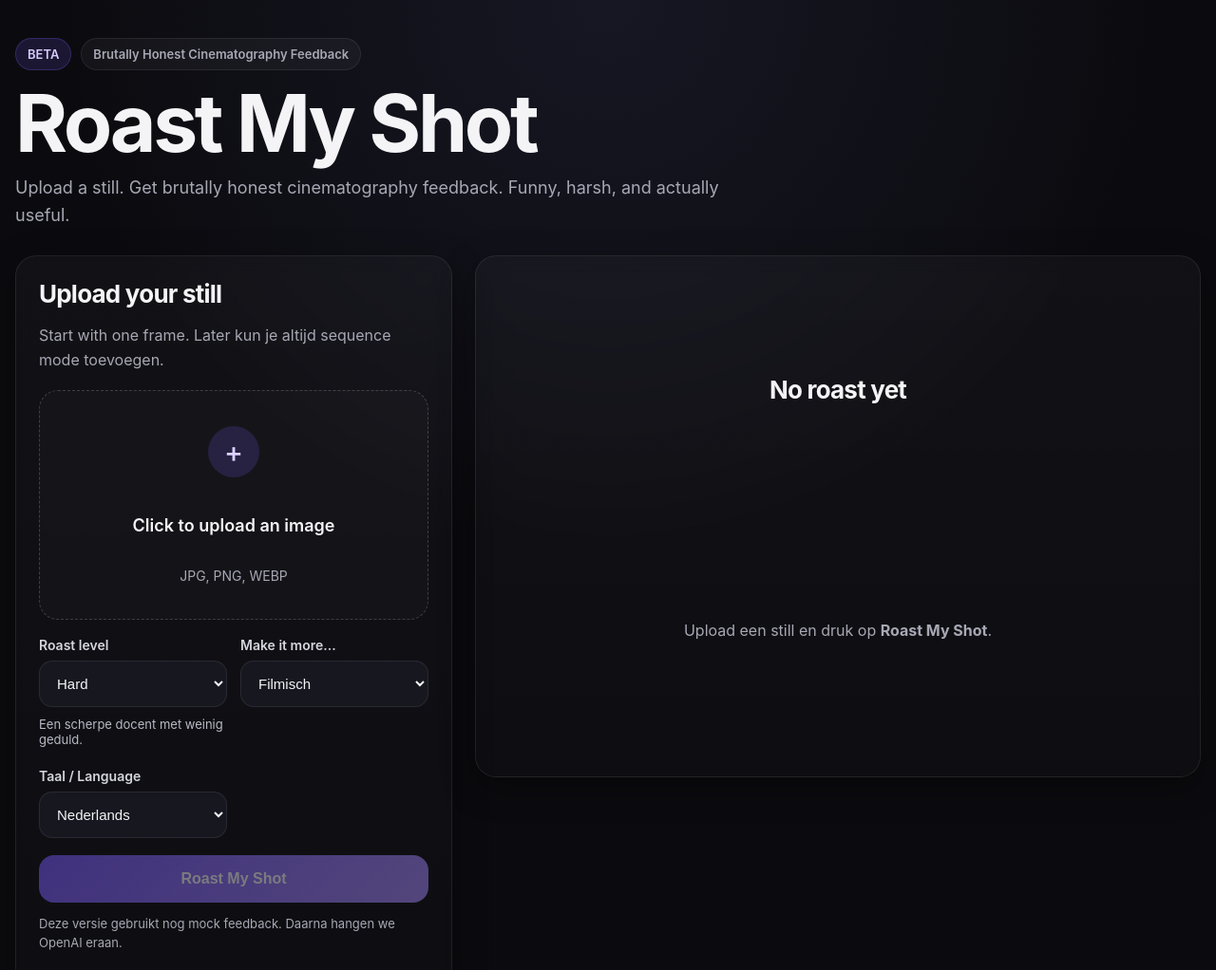
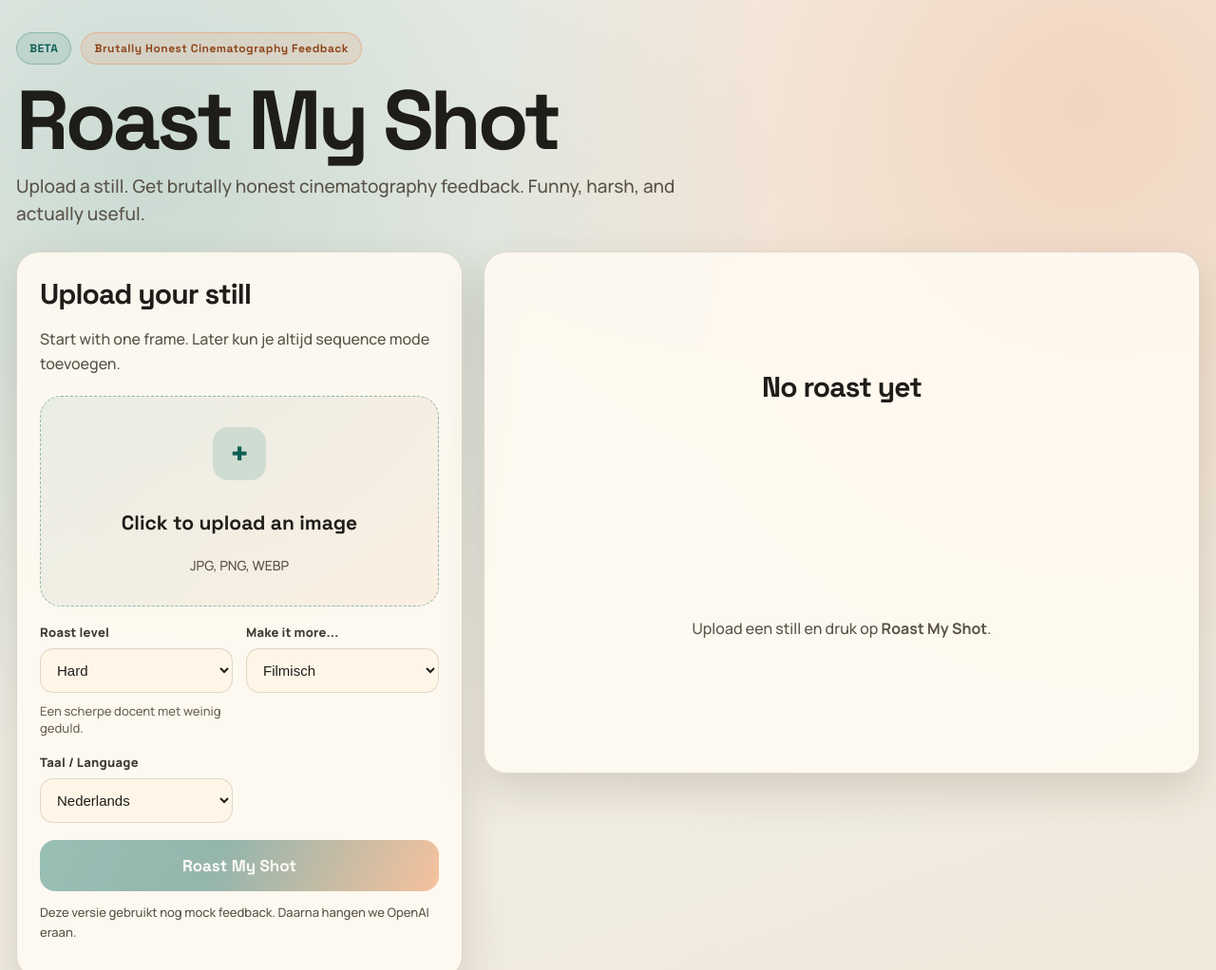
Before and after one commit to tvlmedia/RoastMyShot, a plain HTML site: page index.html in a window 1280 px wide. Shown: the top 1022 px of the page at 95% size. Drawn offline with Linux system fonts and the light colour scheme.

Commit message:
Add files via upload

```diff
--- a/style.css
+++ b/style.css
@@ -1,16 +1,19 @@
+@import url("https://fonts.googleapis.com/css2?family=Space+Grotesk:wght@500;700&family=Manrope:wght@500;700;800&display=swap");
+
 :root {
-  --bg: #0b0b0f;
-  --panel: #13131a;
-  --panel-2: #171720;
-  --border: rgba(255, 255, 255, 0.08);
-  --text: #f4f4f7;
-  --muted: #a8a8b5;
-  --accent: #7c5cff;
-  --accent-2: #a78bfa;
-  --danger: #ff5c7c;
-  --success: #6ee7b7;
-  --shadow: 0 10px 35px rgba(0, 0, 0, 0.35);
-  --radius: 22px;
+  --bg: #f6f4ef;
+  --bg-2: #efe9db;
+  --ink: #1f1d1a;
+  --ink-soft: #595348;
+  --panel: rgba(255, 251, 242, 0.88);
+  --panel-strong: rgba(255, 247, 231, 0.94);
+  --border: rgba(98, 87, 64, 0.2);
+  --accent: #1f7a6f;
+  --accent-2: #ee7f3b;
+  --danger: #b03047;
+  --success: #1d8e58;
+  --shadow: 0 18px 45px rgba(53, 42, 24, 0.16);
+  --radius: 24px;
 }
 
 * {
@@ -21,84 +24,98 @@ html,
 body {
   margin: 0;
   padding: 0;
-  background: radial-gradient(circle at top, #171724 0%, #0b0b0f 45%);
-  color: var(--text);
-  font-family: Inter, ui-sans-serif, system-ui, -apple-system, BlinkMacSystemFont, "Segoe UI", sans-serif;
+  min-height: 100%;
 }
 
 body {
   min-height: 100vh;
+  color: var(--ink);
+  font-family: Manrope, "Avenir Next", "Segoe UI", sans-serif;
+  background:
+    radial-gradient(circle at 12% 16%, rgba(31, 122, 111, 0.2), transparent 46%),
+    radial-gradient(circle at 89% 10%, rgba(238, 127, 59, 0.23), transparent 42%),
+    linear-gradient(160deg, var(--bg) 0%, var(--bg-2) 100%);
 }
 
 .page {
-  width: min(1300px, calc(100% - 32px));
+  width: min(1280px, calc(100% - 34px));
   margin: 0 auto;
-  padding: 40px 0 60px;
+  padding: 34px 0 58px;
 }
 
 .hero {
-  margin-bottom: 28px;
+  margin-bottom: 24px;
+  animation: revealUp 0.55s ease;
 }
 
 .hero-top {
   display: flex;
   gap: 10px;
   flex-wrap: wrap;
-  margin-bottom: 16px;
+  margin-bottom: 18px;
 }
 
 .badge {
   display: inline-flex;
   align-items: center;
-  padding: 8px 12px;
   border-radius: 999px;
-  background: rgba(124, 92, 255, 0.15);
-  border: 1px solid rgba(124, 92, 255, 0.25);
-  color: #d8ccff;
-  font-size: 13px;
-  font-weight: 600;
+  border: 1px solid rgba(31, 122, 111, 0.32);
+  background: rgba(31, 122, 111, 0.12);
+  color: #105f56;
+  font-family: "Space Grotesk", "Avenir Next Condensed", sans-serif;
+  font-size: 12px;
+  letter-spacing: 0.04em;
+  font-weight: 700;
+  padding: 8px 13px;
 }
 
 .badge-dark {
-  background: rgba(255, 255, 255, 0.04);
-  border-color: var(--border);
-  color: var(--muted);
+  border-color: rgba(238, 127, 59, 0.38);
+  background: rgba(238, 127, 59, 0.12);
+  color: #8e451a;
 }
 
 .hero h1 {
-  font-size: clamp(42px, 7vw, 84px);
-  line-height: 0.95;
   margin: 0 0 14px;
-  letter-spacing: -0.04em;
+  font-family: "Space Grotesk", "Avenir Next Condensed", sans-serif;
+  font-size: clamp(42px, 7vw, 88px);
+  line-height: 0.93;
+  letter-spacing: -0.045em;
 }
 
 .subtitle {
+  margin: 0;
   max-width: 760px;
-  font-size: 18px;
-  line-height: 1.6;
-  color: var(--muted);
-  margin: 0;
+  color: var(--ink-soft);
+  font-size: 19px;
+  line-height: 1.55;
 }
 
 .layout {
   display: grid;
-  grid-template-columns: 460px 1fr;
-  gap: 24px;
+  grid-template-columns: minmax(320px, 470px) 1fr;
+  gap: 22px;
   align-items: start;
 }
 
 .panel {
-  background: linear-gradient(180deg, rgba(255, 255, 255, 0.03), rgba(255, 255, 255, 0.015));
+  background: var(--panel);
   border: 1px solid var(--border);
   border-radius: var(--radius);
   box-shadow: var(--shadow);
   padding: 24px;
   backdrop-filter: blur(10px);
+  animation: revealUp 0.6s ease both;
+}
+
+.panel:nth-child(2) {
+  animation-delay: 0.08s;
 }
 
 .panel h2 {
   margin: 0 0 10px;
-  font-size: 26px;
+  font-family: "Space Grotesk", "Avenir Next Condensed", sans-serif;
+  font-size: 30px;
   letter-spacing: -0.03em;
 }
 
@@ -108,27 +125,28 @@ body {
 .loading-state p,
 .result-card p,
 .result-card li {
-  color: var(--muted);
-  line-height: 1.6;
+  color: var(--ink-soft);
+  line-height: 1.62;
 }
 
 .upload-box {
   display: block;
-  margin-top: 18px;
-  border: 1.5px dashed rgba(255, 255, 255, 0.18);
-  border-radius: 20px;
-  background: rgba(255, 255, 255, 0.02);
-  transition: 0.2s ease;
+  margin-top: 20px;
+  border: 1.5px dashed rgba(31, 122, 111, 0.45);
+  border-radius: 22px;
+  background:
+    linear-gradient(140deg, rgba(31, 122, 111, 0.08), rgba(238, 127, 59, 0.08));
+  transition: transform 0.16s ease, box-shadow 0.16s ease;
   cursor: pointer;
 }
 
 .upload-box:hover {
-  border-color: rgba(124, 92, 255, 0.45);
-  background: rgba(124, 92, 255, 0.05);
+  transform: translateY(-2px);
+  box-shadow: 0 12px 24px rgba(49, 75, 70, 0.14);
 }
 
 .upload-inner {
-  min-height: 240px;
+  min-height: 220px;
   display: grid;
   place-items: center;
   text-align: center;
@@ -136,35 +154,37 @@ body {
 }
 
 .upload-icon {
-  width: 54px;
-  height: 54px;
-  border-radius: 50%;
+  width: 56px;
+  height: 56px;
+  border-radius: 16px;
   display: grid;
   place-items: center;
-  font-size: 30px;
-  font-weight: 500;
+  font-family: "Space Grotesk", sans-serif;
+  font-size: 35px;
+  font-weight: 700;
   margin: 0 auto 14px;
-  background: rgba(124, 92, 255, 0.18);
-  color: #ddd2ff;
+  background: rgba(31, 122, 111, 0.16);
+  color: #0f5f56;
 }
 
 .upload-title {
-  font-size: 18px;
-  font-weight: 600;
-  margin-bottom: 8px;
+  font-family: "Space Grotesk", sans-serif;
+  font-size: 21px;
+  font-weight: 700;
+  margin-bottom: 6px;
 }
 
 .upload-subtitle {
-  color: var(--muted);
+  color: var(--ink-soft);
   font-size: 14px;
 }
 
 .preview-wrap {
   margin-top: 18px;
-  border-radius: 18px;
+  border-radius: 16px;
   overflow: hidden;
   border: 1px solid var(--border);
-  background: #0f0f15;
+  background: #faf6eb;
 }
 
 .preview-wrap img {
@@ -189,26 +209,33 @@ body {
 }
 
 .control-group label {
-  font-size: 14px;
-  color: #d6d6df;
-  font-weight: 600;
+  font-size: 13px;
+  color: #3f3a33;
+  font-weight: 800;
+  letter-spacing: 0.02em;
 }
 
 .control-group select {
   width: 100%;
-  background: var(--panel-2);
-  color: var(--text);
+  background: var(--panel-strong);
+  color: var(--ink);
   border: 1px solid var(--border);
   border-radius: 14px;
-  padding: 14px 14px;
+  padding: 13px 13px;
   font-size: 15px;
   outline: none;
+  transition: border-color 0.15s ease, box-shadow 0.15s ease;
+}
+
+.control-group select:focus {
+  border-color: rgba(31, 122, 111, 0.56);
+  box-shadow: 0 0 0 3px rgba(31, 122, 111, 0.15);
 }
 
 .level-description {
   margin: 2px 0 0;
   font-size: 13px;
-  color: #b9b9c7;
+  color: #6d6556;
   min-height: 40px;
 }
 
@@ -218,17 +245,19 @@ body {
   padding: 16px 18px;
   border-radius: 16px;
   border: none;
-  background: linear-gradient(135deg, var(--accent), var(--accent-2));
-  color: white;
-  font-size: 16px;
+  background: linear-gradient(115deg, var(--accent), #16655d 45%, var(--accent-2));
+  color: #fff;
+  font-family: "Space Grotesk", sans-serif;
+  font-size: 17px;
   font-weight: 700;
   cursor: pointer;
-  box-shadow: 0 10px 30px rgba(124, 92, 255, 0.35);
-  transition: transform 0.15s ease, opacity 0.15s ease;
+  box-shadow: 0 12px 28px rgba(22, 101, 93, 0.32);
+  transition: transform 0.16s ease, opacity 0.16s ease, filter 0.16s ease;
 }
 
 .roast-button:hover:not(:disabled) {
-  transform: translateY(-1px);
+  transform: translateY(-2px);
+  filter: saturate(1.08);
 }
 
 .roast-button:disabled {
@@ -253,8 +282,8 @@ body {
 .loader {
   width: 48px;
   height: 48px;
-  border: 4px solid rgba(255, 255, 255, 0.12);
-  border-top-color: var(--accent-2);
+  border: 4px solid rgba(31, 122, 111, 0.16);
+  border-top-color: var(--accent);
   border-radius: 50%;
   animation: spin 0.8s linear infinite;
   margin: 0 auto 16px;
@@ -280,17 +309,17 @@ body {
   align-items: center;
   padding: 10px 14px;
   border-radius: 999px;
-  background: rgba(110, 231, 183, 0.1);
-  border: 1px solid rgba(110, 231, 183, 0.22);
-  color: #c8f7e4;
+  background: rgba(29, 142, 88, 0.13);
+  border: 1px solid rgba(29, 142, 88, 0.34);
+  color: #0e6c43;
   font-size: 14px;
-  font-weight: 700;
+  font-weight: 800;
 }
 
 .pill-brutal {
-  background: rgba(255, 92, 124, 0.11);
-  border-color: rgba(255, 92, 124, 0.22);
-  color: #ffc4d0;
+  background: rgba(176, 48, 71, 0.12);
+  border-color: rgba(176, 48, 71, 0.3);
+  color: #8f263b;
 }
 
 .result-grid {
@@ -300,33 +329,35 @@ body {
 }
 
 .result-card {
-  background: rgba(255, 255, 255, 0.03);
+  background: rgba(255, 251, 242, 0.8);
   border: 1px solid var(--border);
   border-radius: 18px;
   padding: 18px;
   margin-bottom: 16px;
+  animation: revealUp 0.5s ease both;
 }
 
 .hero-roast {
   background:
-    linear-gradient(135deg, rgba(124, 92, 255, 0.12), rgba(255, 92, 124, 0.08)),
-    rgba(255, 255, 255, 0.03);
+    linear-gradient(135deg, rgba(31, 122, 111, 0.13), rgba(238, 127, 59, 0.13)),
+    rgba(255, 249, 236, 0.95);
 }
 
 .card-label {
-  font-size: 12px;
+  font-size: 11px;
   text-transform: uppercase;
-  letter-spacing: 0.12em;
-  color: #b8b8c7;
+  letter-spacing: 0.14em;
+  color: #7a725f;
   margin-bottom: 10px;
-  font-weight: 700;
+  font-weight: 800;
 }
 
 .big-roast {
-  font-size: clamp(22px, 3vw, 34px);
-  line-height: 1.25;
+  font-family: "Space Grotesk", "Avenir Next Condensed", sans-serif;
+  font-size: clamp(22px, 2.9vw, 35px);
+  line-height: 1.23;
   letter-spacing: -0.03em;
-  color: #ffffff;
+  color: #1f1d1a;
   margin: 0;
 }
 
@@ -350,12 +381,32 @@ body {
   }
 }
 
+@keyframes revealUp {
+  from {
+    opacity: 0;
+    transform: translateY(16px);
+  }
+
+  to {
+    opacity: 1;
+    transform: translateY(0);
+  }
+}
+
 @media (max-width: 980px) {
+  .page {
+    width: min(1180px, calc(100% - 24px));
+    padding-top: 20px;
+  }
+
   .layout {
     grid-template-columns: 1fr;
   }
 
-  .result-grid,
+  .result-grid {
+    grid-template-columns: 1fr;
+  }
+
   .controls {
     grid-template-columns: 1fr;
   }
@@ -364,4 +415,8 @@ body {
   .loading-state {
     min-height: 240px;
   }
+
+  .panel {
+    padding: 18px;
+  }
 }
```
